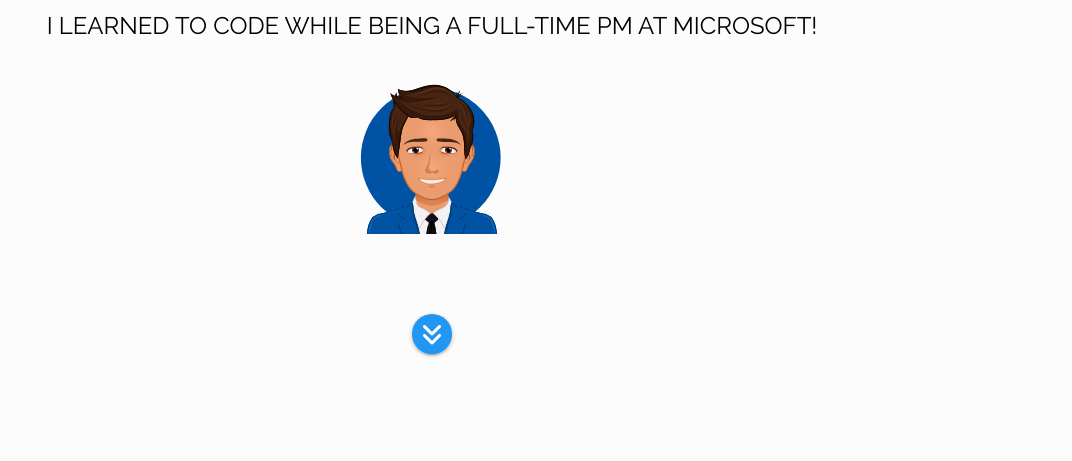
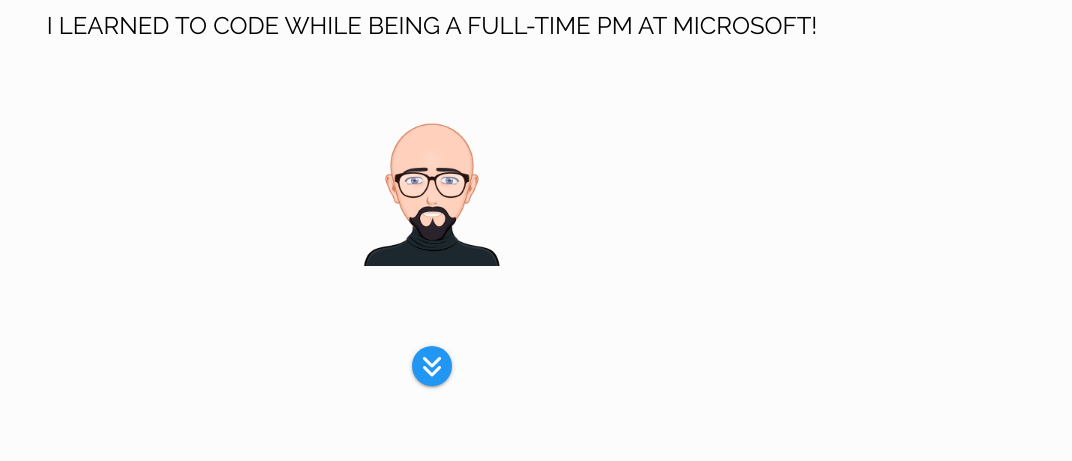
Before and after one commit to impeterbol/peterboldyrev.github.io, a website built with webpack: page index.html in a window 1280 px wide. Shown: the part 291-752 px from the top of the page, without its empty margins (208-1280 px from the left). Built offline with nearby package versions, Linux system fonts and the light colour scheme.

Commit message:
upd to avatar

```diff
--- a/index.html
+++ b/index.html
@@ -70,7 +70,7 @@
         <h2 class="center-align">I learned to code while being a full-time PM at Microsoft!</h4>
         <br>
         <div class='center-align'>
-             <img src="public/assets/images/testavatar.svg" class="profilePic">
+             <img src="public/assets/images/peterAvatar.png" class="profilePic">
          </div>
         <div class='center-align'>
              <a href="#intro" class="btn-floating blue btnDown"><i class="fa fa-angle-double-down"></i></a>
--- a/public/assets/css/style-min.css
+++ b/public/assets/css/style-min.css
@@ -1 +1 @@
-:root{--bg-primary-color:#FDFCFD;--fnt-secondary-color:black}[data-theme=dark]{--bg-primary-color:black;--fnt-secondary-color:#ccc}body{background-color:var(--bg-primary-color);font-family:Raleway,sans-serif;color:var(--fnt-secondary-color)}nav{background-color:transparent}h1,h2{text-transform:uppercase}h1{font-size:36px;font-weight:600}h2{font-size:24px;font-weight:300}h3{font-size:46px;font-weight:300}.switch label input[type=checkbox]:checked+.lever{background-color:#00f}.switch label input[type=checkbox]:checked+.lever:after{background-color:#00f}#dropdown1{background-color:var(--bg-primary-color)}#dropdown1 li a{color:var(--fnt-secondary-color)}.btnContact{border:1px solid #00f;color:var(--fnt-secondary-color)}.profilePic{max-width:150px;max-height:150px;vertical-align:middle;margin-top:1vh}.btnDown{vertical-align:middle;margin-top:10vh}.btnDown2{vertical-align:middle;margin-top:1vh}#mainText{margin-top:10vh},.abt,.cntct,.lndng{height:100vh;z-index:-1;min-height:auto}.aboutMeArticle{font-weight:300}#projHeader{font-size:small}.peterPhoto{max-width:150px;max-height:150px}.collapsible-header{text-align:center}.contactContainer,.containerIntro,.containerProjects{margin-top:10vh}form{margin-top:10vh}.input-field [name=name],[name=email],[name=message]{color:var(--fnt-secondary-color)}
+:root{--bg-primary-color:#FDFCFD;--fnt-secondary-color:black}[data-theme=dark]{--bg-primary-color:black;--fnt-secondary-color:#ccc}body{background-color:var(--bg-primary-color);font-family:Raleway,sans-serif;color:var(--fnt-secondary-color)}nav{background-color:transparent}h1,h2{text-transform:uppercase}h1{font-size:36px;font-weight:600}h2{font-size:24px;font-weight:300}h3{font-size:46px;font-weight:300}.switch label input[type=checkbox]:checked+.lever{background-color:#00f}.switch label input[type=checkbox]:checked+.lever:after{background-color:#00f}#dropdown1{background-color:var(--bg-primary-color)}#dropdown1 li a{color:var(--fnt-secondary-color)}.btnContact{border:1px solid #00f;color:var(--fnt-secondary-color)}.profilePic{max-width:150px;max-height:150px;vertical-align:middle;margin-top:5vh}.btnDown{vertical-align:middle;margin-top:10vh}.btnDown2{vertical-align:middle;margin-top:1vh}#mainText{margin-top:10vh},.abt,.cntct,.lndng{height:100vh;z-index:-1;min-height:auto}.aboutMeArticle{font-weight:300}#projHeader{font-size:small}.peterPhoto{max-width:150px;max-height:150px}.collapsible-header{text-align:center}.contactContainer,.containerIntro,.containerProjects{margin-top:10vh}form{margin-top:10vh}.input-field [name=name],[name=email],[name=message]{color:var(--fnt-secondary-color)}
```
Also changed, not shown: public/assets/images/peterAvatar.png (added), public/assets/images/testavatar.svg (deleted).
